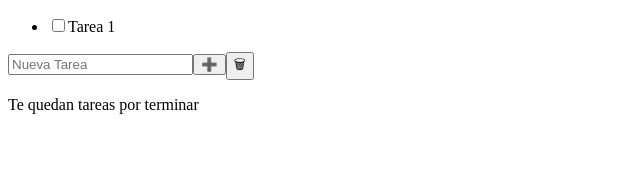
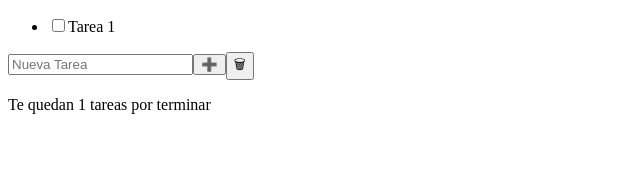
Before and after one commit to smaje99/todo-react, a React (Create React App) app: page / in a window 1280 px wide. Shown: the top 186 px of the page, without its empty margins (0-640 px from the left). Built offline with nearby package versions, Linux system fonts and the light colour scheme.

Commit message:
left task todo

```diff
--- a/src/App.jsx
+++ b/src/App.jsx
@@ -10,6 +10,8 @@ export function App() {
         { id: uuid(), task: 'Tarea 1', completed: false }
     ]);
 
+    const [left, setLeft] = useState(0)
+
     const todoTaskRef = useRef();
 
     useEffect(() => {
@@ -20,6 +22,10 @@ export function App() {
     useEffect(() => {
         localStorage.setItem(KEY, JSON.stringify(todos));
     }, [todos]);
+
+    useEffect(() => {
+        setLeft(todos.filter((todo) => !todo.completed).length)
+    }, [todos])
 
     const handleTodoAdd = () => {
         const task = todoTaskRef.current.value;
@@ -36,10 +42,6 @@ export function App() {
         setTodos(newTodos);
     };
 
-    const leftTaskTodo = () => {
-        return todos.filter((todo) => !todo.completed).length
-    };
-
     const handleClearAll = () => {
         const newTodos = todos.filter((todo) => !todo.completed);
         setTodos(newTodos);
@@ -52,7 +54,7 @@ export function App() {
             <button onClick={handleTodoAdd}>➕</button>
             <button onClick={handleClearAll}>🗑</button>
             <div>
-                <p>Te quedan {leftTaskTodo} tareas por terminar</p>
+                <p>Te quedan {left} tareas por terminar</p>
             </div>
         </>
     );
```
